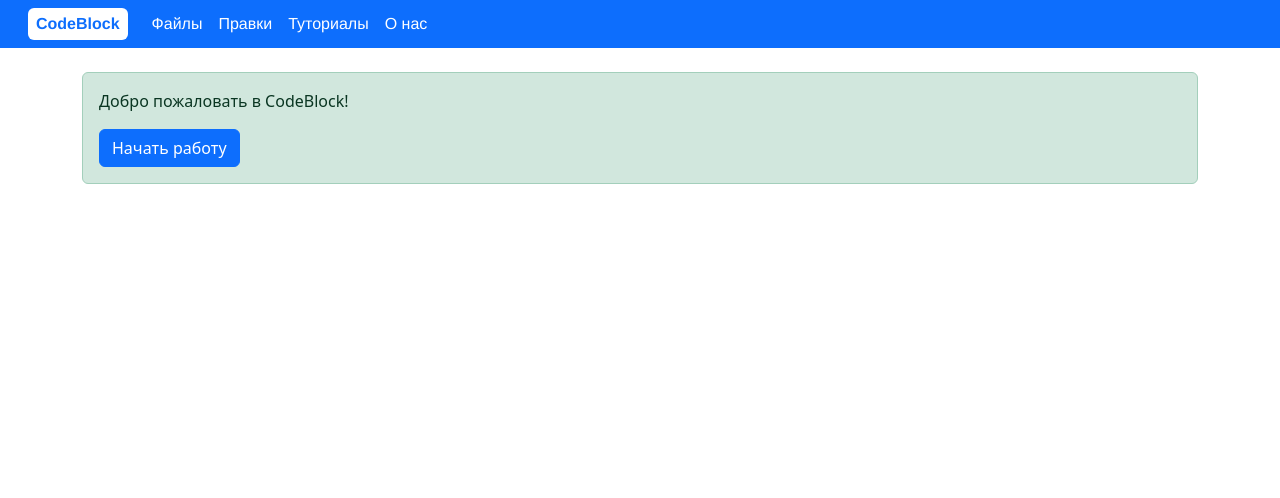
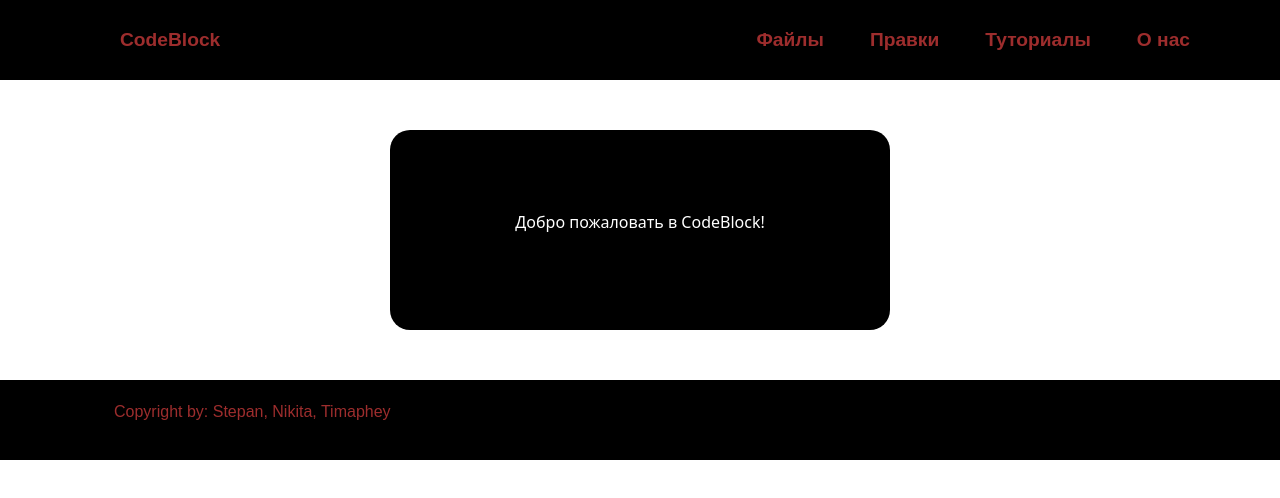
Before and after one commit to vagranted/CodeBlocks, a Vue app: page / in a window 1280 px wide. Shown: the top 498 px of the page. Built offline with nearby package versions, Linux system fonts and the light colour scheme.

Commit message:
edited style

```diff
--- a/src/App.vue
+++ b/src/App.vue
@@ -1,20 +1,26 @@
 <template>
-  <div id="app">
+  <div class="app">
     <NavBar />
     <router-view />
+    <Footer />
   </div>
 </template>
 
 <script setup>
 import NavBar from '@/components/NavBar.vue'
+import Footer from '@/components/Footer.vue'
 </script>
 
 <style>
-
-
-
 body {
   margin: 0;
   font-family: -apple-system, BlinkMacSystemFont, 'Segoe UI', Roboto, sans-serif;
+  padding: 0;
+}
+
+. {
+  background-color: #131313;
+  width: 100%;
+  min-height: 100%;
 }
 </style>
--- a/src/assets/navbar.css
+++ b/src/assets/navbar.css
@@ -1,69 +1,53 @@
-/* src/assets/navbar.css */
+.navbar {
+  background-color: black !important;
+  padding: 16px;
+  font-family: 'evolventa', Arial, sans-serif;
+  font-size: 1em;
+  color: #9d2d2d;
+  display: flex;
+  flex-direction: row;
+  justify-content: space-between;
+  align-items: center;
+  height: 80px;
+}
+.nav-link{
+  font-family: 'evolventa', Arial, sans-serif;
+  font-size: 1.2em;
+  color: #9d2d2d;
+  margin-left: 30px;
+  font-weight: bold;
+}
+.navbar-expand-lg .navbar-nav .nav-link{
+  color: #9d2d2d;
+}
+.navbar-expand-lg .navbar-nav .nav-link:hover{
+  background-color: #9d2d2d;
+  color: black;
+  border-radius: 5px;
+}
+.nav-link:active {
+  background-color: #9d2d2d;
+  color: black;
+  border-radius: 5px;
 
-.navbar {
-  padding: 8px 16px;
-  font-family: 'Helvetica Neue', Arial, sans-serif;
-  user-select: none;
 }
 
-.logo-wrapper {
-  box-shadow: 0 2px 4px rgba(0,0,0,0.1);
-  border: 1px solid rgba(255,255,255,0.3);
+.code_block{
+  font-family: 'evolventa', Arial, sans-serif;
+  padding: 10px;
+}
+.code_block:hover{
+  font-family: 'evolventa', Arial, sans-serif;
+  padding: 20px;
 }
 
-.logo {
-  line-height: 1.2;
+.links{
+  color: #9d2d2d;
+  text-decoration: none !important;
+  display: flex;
+  flex-direction: row;
+  justify-content: space-between;
+  align-items: center;
+  padding: 10px;
+  position: fixed;
 }
-
-.menu-item {
-  position: relative;
-  padding: 8px 16px;
-  cursor: pointer;
-  border-radius: 4px;
-}
-
-.menu-item:hover {
-  background-color: rgba(255, 255, 255, 0.2);
-}
-
-.dropdown-menu {
-  position: absolute;
-  top: 100%;
-  left: 0;
-  min-width: 200px;
-  background: white;
-  color: #333;
-  border-radius: 4px;
-  box-shadow: 0 4px 12px rgba(0,0,0,0.15);
-  z-index: 1000;
-  margin-top: 4px;
-}
-
-.dropdown-item {
-  padding: 8px 16px;
-  cursor: pointer;
-  white-space: nowrap;
-}
-
-.dropdown-item:hover {
-  background-color: #f0f0f0;
-}
-
-.dropdown-divider {
-  height: 1px;
-  background-color: #e0e0e0;
-  margin: 4px 0;
-}
-
-.btn-sm {
-  padding: 4px 12px;
-  font-size: 14px;
-}
-
-.cursor-pointer {
-  cursor: pointer;
-}
-
-.cursor-pointer:hover {
-  text-decoration: underline;
-}
--- /dev/null
+++ b/src/components/Footer.vue
@@ -0,0 +1,12 @@
+<template>
+  <footer class="navbar navbar-expand-lg navbar-black bg-black">
+    <div class="container">
+      <ul class="footer">
+        <a>Copyright by: Stepan, Nikita, Timaphey</a>
+      </ul>
+    </div>
+  </footer>
+</template>
+<style scoped>
+
+</style>
--- a/src/components/NavBar.vue
+++ b/src/components/NavBar.vue
@@ -1,37 +1,26 @@
+<script setup></script>
 <template>
-  <div class="navbar bg-primary text-white">
-    <div class="container-fluid">
-      <div class="d-flex align-items-center">
-        <router-link to="/" class="text-decoration-none">
-          <div class="bg-white rounded px-2 py-1 me-4">
-            <span class="fw-bold text-primary">CodeBlock</span>
-          </div>
-        </router-link>
-
-        <div class="d-flex gap-3">
-          <router-link to="/files" class="cursor-pointer text-white text-decoration-none">
-            Файлы
-          </router-link>
-          <router-link to="/edits" class="cursor-pointer text-white text-decoration-none">
-            Правки
-          </router-link>
-          <router-link to="/tutorials" class="cursor-pointer text-white text-decoration-none">
-            Туториалы
-          </router-link>
-          <router-link to="/about" class="cursor-pointer text-white text-decoration-none">
-            О нас
-          </router-link>
-        </div>
-      </div>
+  <header class="navbar navbar-expand-lg navbar-black bg-black">
+    <div class="container mr-auto">
+      <ul class="navbar-nav mr-auto">
+        <li class="nav-item">
+          <router-link class="nav-link" :to="`/`">CodeBlock</router-link>
+        </li>
+      </ul>
+      <ul class="navbar-nav mr-auto">
+        <li class="nav-item">
+          <router-link class="nav-link" :to="`/files`">Файлы</router-link>
+        </li>
+        <li class="nav-item">
+          <router-link class="nav-link" :to="`/edits`">Правки</router-link>
+        </li>
+        <li class="nav-item">
+          <router-link class="nav-link" :to="`/tutorials`">Туториалы</router-link>
+        </li>
+        <li class="nav-item">
+          <router-link class="nav-link" :to="`/about`">О нас </router-link>
+        </li>
+      </ul>
     </div>
-  </div>
+  </header>
 </template>
-
-<script setup>
-</script>
-
-<style scoped>
-.cursor-pointer {
-  cursor: pointer;
-}
-</style>
--- a/src/main.js
+++ b/src/main.js
@@ -2,11 +2,9 @@ import { createApp } from 'vue'
 import App from './App.vue'
 import router from './router'
 
-// Bootstrap
 import 'bootstrap/dist/css/bootstrap.min.css'
 import 'bootstrap'
 
-// Наши стили
 import './assets/navbar.css'
 
 const app = createApp(App)
--- a/src/router/index.js
+++ b/src/router/index.js
@@ -25,7 +25,7 @@ const routes = [
   {
     path: '/edits',
     name: 'edits',
-    component: () => import('../views/TutorialsView.vue')
+    component: () => import('../views/EditsView.vue')
   }
 ]
 
--- a/src/views/AboutView.vue
+++ b/src/views/AboutView.vue
@@ -1,16 +1,32 @@
 <template>
-  <div class="container mt-4">
-    <div class="card">
-      <div class="card-header bg-primary text-white">
-        <h3>О проекте</h3>
-      </div>
-      <div class="card-body">
-        <p>CodeBlock - визуальный интерпретатор алгоритмов</p>
-        <p>Проект Степы, Тимофея и Никиты</p>
-      </div>
+  <div class="main">
+    <div class="main_alert">
+      <p>О нас</p>
     </div>
   </div>
 </template>
 
-<script setup>
-</script>
+<script setup></script>
+
+<style scoped>
+.main {
+  width: 500px;
+  height: 200px;
+  background-color: #000000;
+  margin: 50px auto;
+  text-decoration: none;
+  color: white;
+  border-radius: 20px;
+  text-align: center;
+  display: flex;
+  flex-direction: column;
+  justify-content: center;
+  min-height: 100%;
+}
+
+.main_button {
+  background-color: #000000;
+  color: white;
+  border-color: black;
+}
+</style>
--- a/src/views/EditsView.vue
+++ b/src/views/EditsView.vue
@@ -1,14 +1,32 @@
-<script setup>
-</script>
 <template>
-  <div class="container mt-4">
-    <div class="card">
-      <div class="card-header bg-primary text-white">
-        <h3>Правки</h3>
-      </div>
-      <div class="card-body">
-        <p>Тут что-то по правкам</p>
-      </div>
+  <div class="main">
+    <div class="main_alert">
+      <p>Правки</p>
     </div>
   </div>
 </template>
+
+<script setup></script>
+
+<style scoped>
+.main {
+  width: 500px;
+  height: 200px;
+  background-color: #000000;
+  margin: 50px auto;
+  text-decoration: none;
+  color: white;
+  border-radius: 20px;
+  text-align: center;
+  display: flex;
+  flex-direction: column;
+  justify-content: center;
+  min-height: 100%;
+}
+
+.main_button {
+  background-color: #000000;
+  color: white;
+  border-color: black;
+}
+</style>
--- a/src/views/FileView.vue
+++ b/src/views/FileView.vue
@@ -1,12 +1,32 @@
 <template>
-  <div class="container mt-4">
-    <div class="card">
-      <div class="card-header bg-primary text-white">
-        <h3>Файлы</h3>
-      </div>
-      <div class="card-body">
-        <p>Управление файлами проектов</p>
-      </div>
+  <div class="main">
+    <div class="main_alert">
+      <p>Файлы</p>
     </div>
   </div>
 </template>
+
+<script setup></script>
+
+<style scoped>
+.main {
+  width: 500px;
+  height: 200px;
+  background-color: #000000;
+  margin: 50px auto;
+  text-decoration: none;
+  color: white;
+  border-radius: 20px;
+  text-align: center;
+  display: flex;
+  flex-direction: column;
+  justify-content: center;
+  min-height: 100%;
+}
+
+.main_button {
+  background-color: #000000;
+  color: white;
+  border-color: black;
+}
+</style>
--- a/src/views/MainView.vue
+++ b/src/views/MainView.vue
@@ -1,11 +1,32 @@
 <template>
-  <div class="container mt-4">
-    <div class="alert alert-success">
+  <div class="main">
+    <div class="main_alert">
       <p>Добро пожаловать в CodeBlock!</p>
-      <button class="btn btn-primary">Начать работу</button>
     </div>
   </div>
 </template>
 
-<script setup>
-</script>
+<script setup></script>
+
+<style scoped>
+.main {
+  width: 500px;
+  height: 200px;
+  background-color: #000000;
+  margin: 50px auto;
+  text-decoration: none;
+  color: white;
+  border-radius: 20px;
+  text-align: center;
+  display: flex;
+  flex-direction: column;
+  justify-content: center;
+  min-height: 100%;
+}
+
+.main_button{
+  background-color: #000000;
+  color: white;
+  border-color: black ;
+}
+</style>
--- a/src/views/TutorialsView.vue
+++ b/src/views/TutorialsView.vue
@@ -1,12 +1,30 @@
 <template>
-  <div class="container mt-4">
-    <div class="card">
-      <div class="card-header bg-primary text-white">
-        <h3>Правки</h3>
-      </div>
-      <div class="card-body">
-        <p>Правки</p>
-      </div>
+  <div class="tutorials">
+    <div class="tutorials_text">
+      <p>Туториал</p>
     </div>
   </div>
 </template>
+
+<style scoped>
+.tutorials {
+  width: 500px;
+  height: 200px;
+  background-color: #000000;
+  margin: 50px auto;
+  text-decoration: none;
+  color: white;
+  border-radius: 20px;
+  text-align: center;
+  display: flex;
+  flex-direction: column;
+  justify-content: center;
+  min-height: 100%;
+}
+
+.tutorials_text {
+  background-color: #000000;
+  color: white;
+  border-color: black;
+}
+</style>
```
